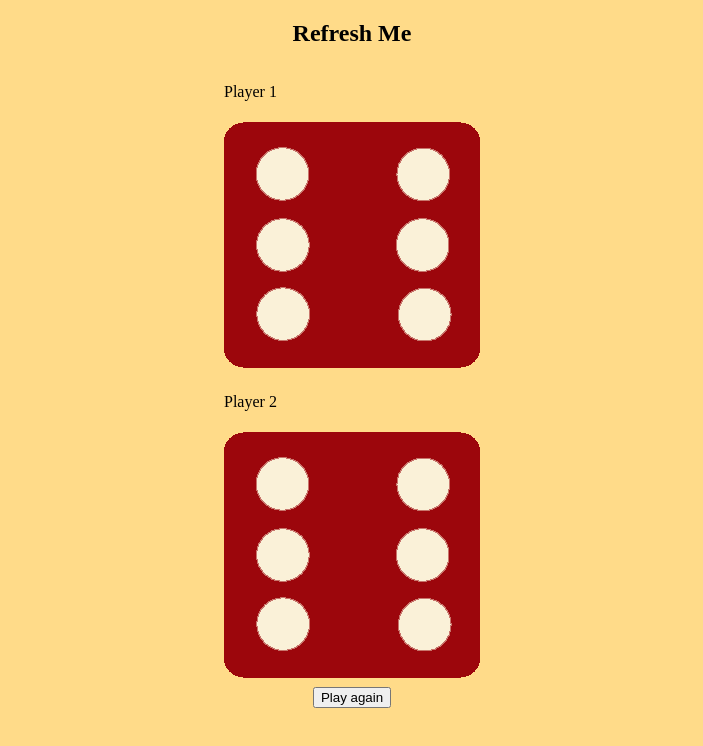
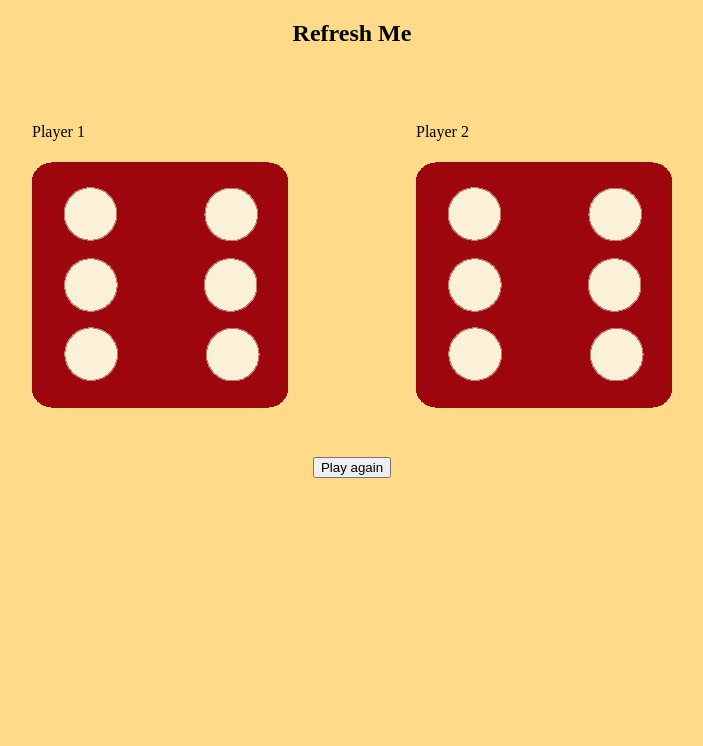
Before and after one commit to nirglus/Dice-Game, a plain HTML site: page index.html in a window 1280 px wide. Shown: the whole page, without its empty margins (288-991 px from the left). Drawn offline with Linux system fonts and the light colour scheme.

Commit message:
add flex to .dices

```diff
--- a/style.css
+++ b/style.css
@@ -8,4 +8,9 @@ section{
     flex-direction: column;
     justify-content: center;
     align-items: center;
+    gap: 5vh;
 }
+.dices{
+    display: flex;
+    gap:10vw;
+}
```
